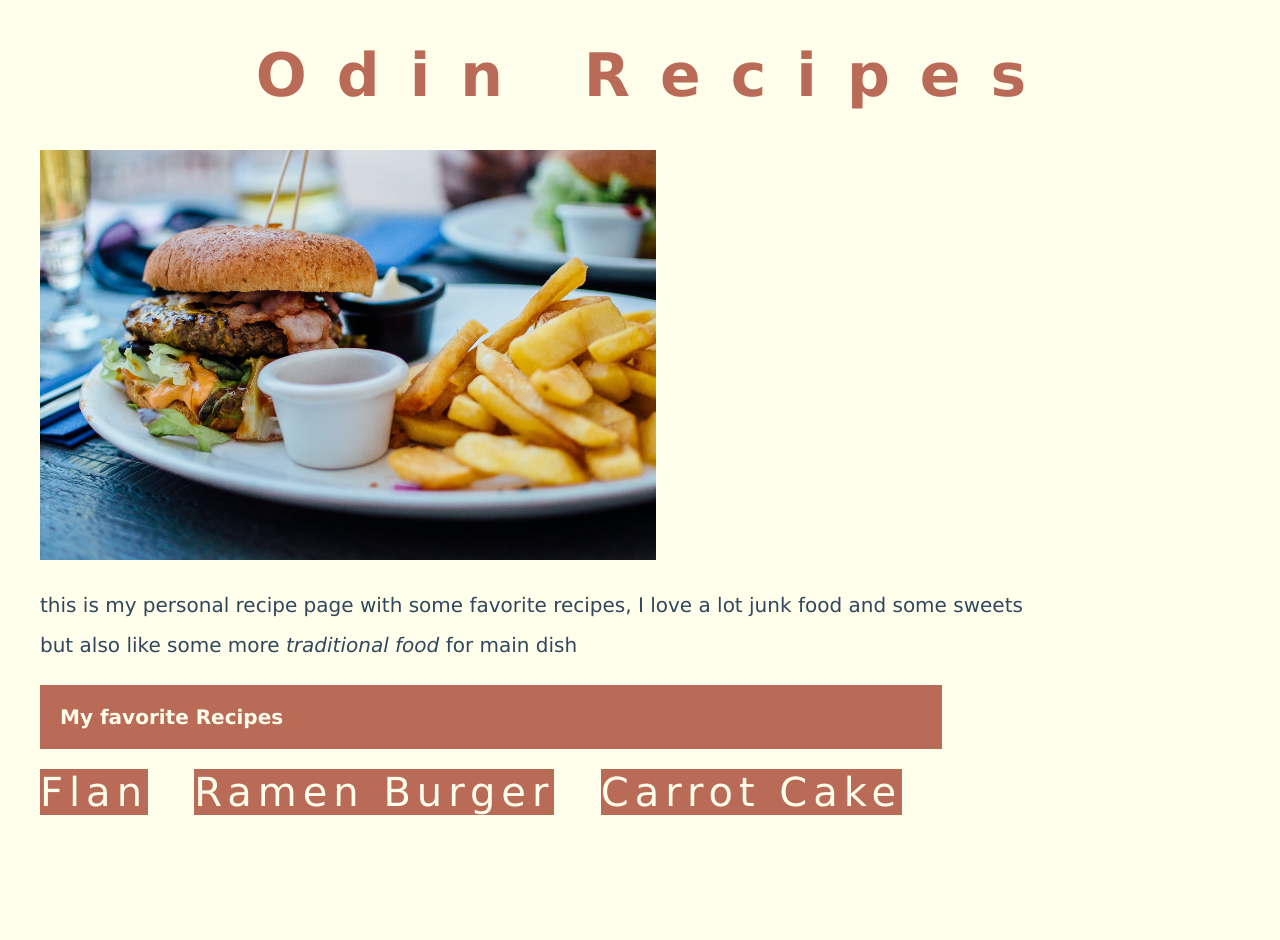
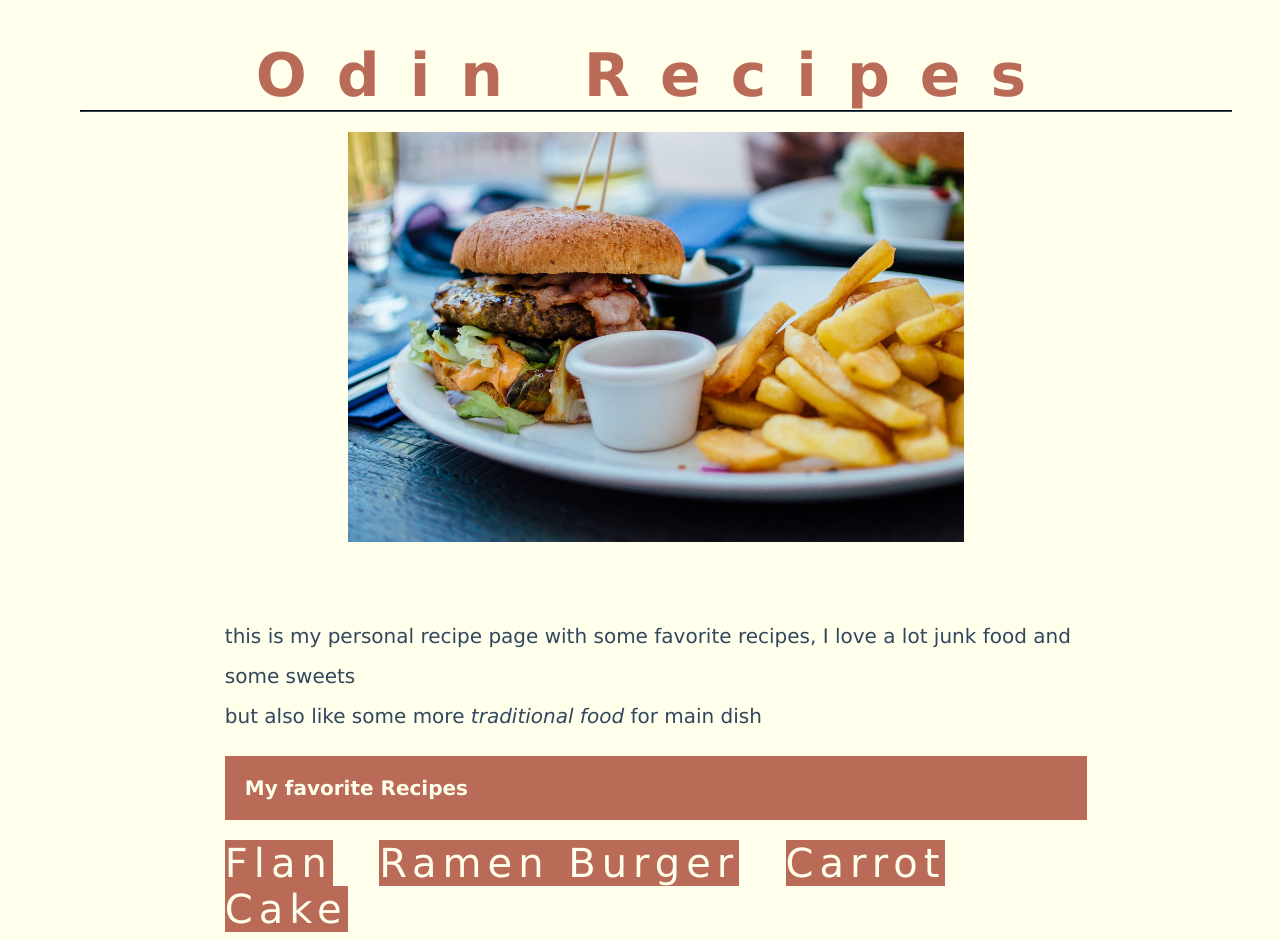
Before and after one commit to megaoy/odin-recipes, a plain HTML site: page index.html in a window 1280 px wide. Before the commit the page ends 823 px from the top, so only its background shows below. Drawn offline with Linux system fonts and the light colour scheme.

Commit message:
updating main page
added new style to make the content more centered on the screen

```diff
--- a/css/style.css
+++ b/css/style.css
@@ -14,6 +14,12 @@ h1{
     font-size: 3em;
     letter-spacing: 0.5em;
 
+
+
+}
+h1 hr{
+    border-color: #30475E;
+    margin: 0em 2em;
 }
 p{
     line-height: 2em;
@@ -35,6 +41,7 @@ a{
 .homePhoto{
     width: 50%;
     height: auto;
+    margin: 1em auto;
 
 }
 
@@ -42,7 +49,6 @@ h2,h3,h4{
     background-color: #BA6B57;
     color: #FFFFEC;
     font-weight: bolder;
-    width: 70%;
     padding: 1em;
 }
 li{
@@ -50,3 +56,9 @@ li{
     max-width: 70%;
     line-height: 1.5em;
 }
+
+.content{
+    width: auto;
+    margin: 0px 15%;
+
+}
--- a/index.html
+++ b/index.html
@@ -7,8 +7,13 @@
     <title>Odin Recipes</title>
 </head>
 <body>
-    <h1>Odin Recipes</h1>
+    <h1>
+        Odin Recipes
+        <hr>
         <img src="./img/home.jpg" alt="photo of plate with Hamburger and french fries" class="homePhoto" >
+    </h1>
+
+    <div class="content">
         <p> this is my personal recipe page with some favorite recipes, I love a lot junk food and some sweets<br>
             but also like some more <em>traditional food</em> for main dish
         </p>
@@ -16,5 +21,6 @@
         <a href="./recipes/flan.html">Flan</a>
         <a href="./recipes/ Ramen_Burger.html">Ramen Burger</a>
         <a href="./recipes/ Carrot_Cake.html">Carrot Cake</a>
+    </div>
 </body>
 </html>
```
Lines whose indentation alone changed are shown as unchanged.
